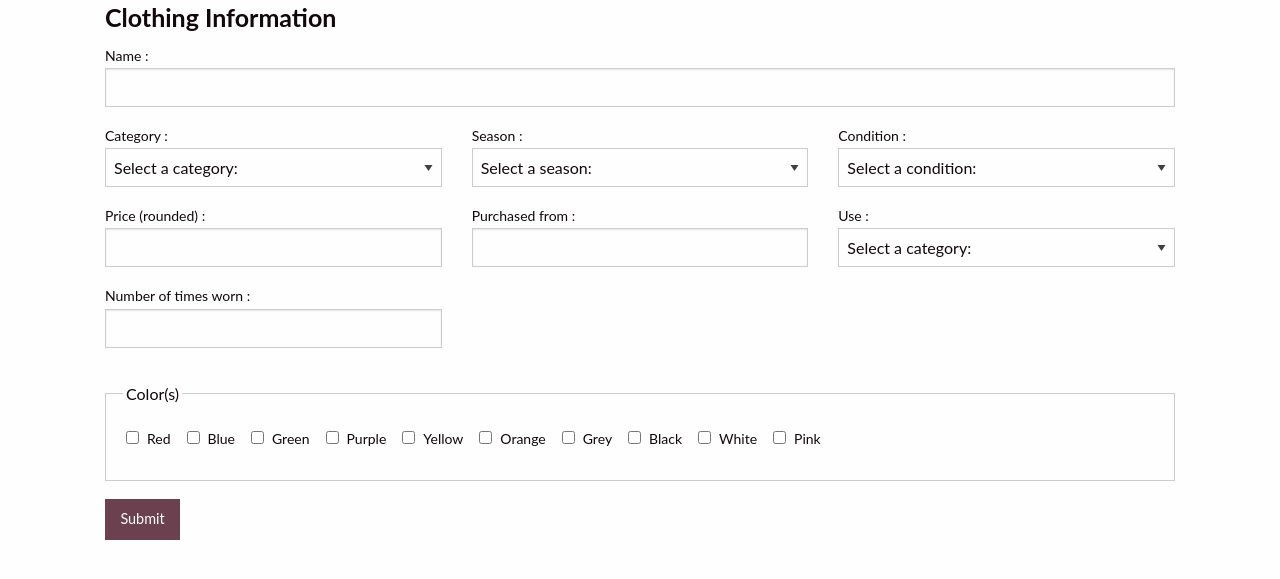
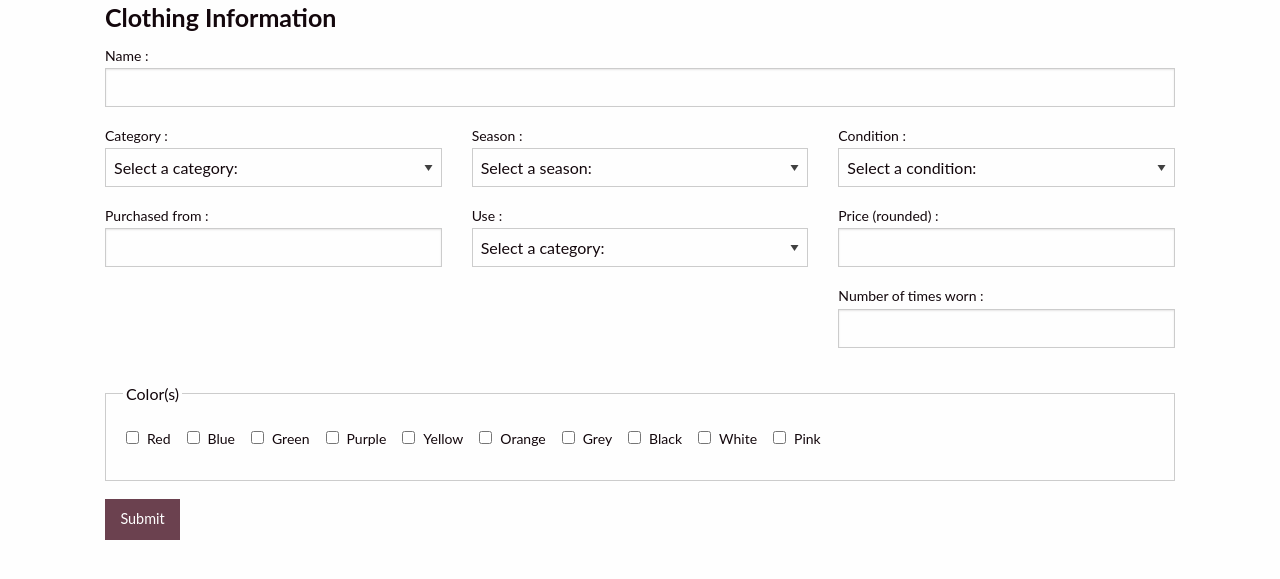
Before and after one commit to LizBossley/minify-my-closet, a PHP site: page /clothing/edit.php in a window 1280 px wide. Shown: the part 57-636 px from the top of the page. Run offline with PHP 8.4, Linux system fonts and the light colour scheme; style sheets or scripts are compiled from the project's sources.

Commit message:
Style/layout updates

```diff
--- a/clothing/edit.php
+++ b/clothing/edit.php
@@ -81,33 +81,30 @@ if (isset($_GET['id'])) {
 			</div>
 		</div>
 		<div class="row">
-			<div class="small-12 columns">
-				<div>
+			<div class="small-6 medium-3 columns">
 				<h4>Category: </h4><?php echo $categoryArray[$clothing['category']]?>
 			</div>
-				<div>
+			<div class="small-6 medium-3 columns">
 				<h4>Season: </h4><?php echo $seasonArray[$clothing['season']] ?>
 			</div>
-				<div>
+			<div class="small-6 medium-3 columns">
 				<h4>Occasion: </h4><?php echo $typeArray[$clothing['type']] ?>
 			</div>
+			<div class="small-6 medium-3 columns">
+				<h4>Store: </h4><span class='glyphicon glyphicon-tags' aria-hidden='true'></span>
+				<?php echo (!($clothing['store'] == "") ? $clothing['store'] : " --") ?>
 			</div>
 		</div>
 		<div class="row">
-			<div class="small-12 columns">
-				<div>
-					<h4>Store: </h4><span class='glyphicon glyphicon-tags' aria-hidden='true'></span>
-					<?php echo (!($clothing['store'] == "") ? $clothing['store'] : " --") ?>
-				</div>
-				<div>
+			<div class="small-6 medium-3 columns">
 				<h4>Price: </h4><span class='glyphicon glyphicon-usd' aria-hidden='true'></span>
 				<?php echo (($clothing['price'] == 0) ? " --"  : $clothing['price']) ?>
 			</div>
-				<div>
+			<div class="small-6 medium-3 columns">
 				<h4>Times worn: </h4>
 				<?php echo (!($clothing['wearsCount'] == "") ?  $clothing['wearsCount'] : " --") ?>
 			</div>
-				<div>
+			<div class="small-6 medium-3 columns">
 				<h4>Average cost per wear:</h4> <span class='glyphicon glyphicon-usd' aria-hidden='true'></span>
 					<?php
 						if($clothing['wearsCount'] != 0 && $clothing['price'] != 0) {
@@ -119,10 +116,10 @@ if (isset($_GET['id'])) {
 						echo $averageCost;
 					?>
 			</div>
-				<div>
+			<div class="small-6 medium-3 columns">
 				<h4>Condition: </h4><i class="fa fa-heartbeat" aria-hidden="true"></i> <?php echo $stateArray[$clothing['state']]?>
 			</div>
-				<div>
+			<div class="small-12 columns">
 				<h4>Color(s): </h4>
 				<i class="fa fa-paint-brush" aria-hidden="true"></i>
 					<?php
@@ -139,13 +136,12 @@ if (isset($_GET['id'])) {
 					?>
 			</div>
 		</div>
-		</div>
 		<div class="row">
 			<div class="small-12 columns">
 				<form id="wears-increase"  role="form">
 					<input type="hidden" id="clothingId" value="<?php echo $id ?>">
 					<input type="hidden" id="currentWears" value="<?php echo $clothing['wearsCount'] ?>">
-					<input class="btn btn-default" onclick="increaseWears()" type="button" id="submit-currentWears" value="I Wore This!" >
+					<input class="button" onclick="increaseWears()" type="button" id="submit-currentWears" value="I Wore This!" >
 				</form>
 			</div>
 		</div>
@@ -184,7 +180,7 @@ if (isset($_GET['id'])) {
 								>
 							</div>
 							<div class="row">
-								<div class="small-4 columns">
+								<div class="small-12 medium-4 columns">
 									<label for="category">Category :</label>
 									<select class="form-control" id="category" name="category">
 										<option value="">Select a category:</option>
@@ -199,7 +195,7 @@ if (isset($_GET['id'])) {
 										?>
 									</select>
 								</div>
-								<div class="small-4 columns">
+								<div class="small-12 medium-4 columns">
 									<label for="season">Season :</label>
 									<select class="form-control" id="season" name="season">
 										<option value="">Select a season:</option>
@@ -214,7 +210,7 @@ if (isset($_GET['id'])) {
 										?>
 									</select>
 								</div>
-								<div class="small-4 columns">
+								<div class="small-12 medium-4 columns">
 									<label for="season">Condition :</label>
 									<select class="form-control" id="state" name="state">
 										<option value="">Select a condition:</option>
@@ -231,15 +227,7 @@ if (isset($_GET['id'])) {
 								</div>
 							</div>
 							<div class="row">
-								<div class="small-4 columns">
-									<label>Price (rounded) :</label>
-									<input class="form-control" id="price" name="price" type="text"
-										<?php if (isset($clothing['price'])): ?>
-											value="<?php echo $clothing['price'] ?>"
-										<?php endif ?>
-									>
-								</div>
-								<div class="small-4 columns">
+								<div class="small-12 medium-4 columns">
 									<label for="name">Purchased from :</label>
 									<input class="form-control" id="store" name="store" type="text"
 										<?php if (isset($clothing['store'])): ?>
@@ -247,7 +235,7 @@ if (isset($_GET['id'])) {
 										<?php endif ?>
 									>
 								</div>
-								<div class="small-4 columns">
+								<div class="small-12 medium-4 columns">
 									<label for="type">Use :</label>
 									<select class="form-control" id="type" name="type">
 										<option value="">Select a category:</option>
@@ -262,9 +250,15 @@ if (isset($_GET['id'])) {
 										?>
 									</select>
 								</div>
+								<div class="small-6 medium-4 columns">
+									<label>Price (rounded) :</label>
+									<input class="form-control" id="price" name="price" type="text"
+										<?php if (isset($clothing['price'])): ?>
+											value="<?php echo $clothing['price'] ?>"
+										<?php endif ?>
+									>
 								</div>
-							<div class="row">
-								<div class="small-4 columns">
+								<div class="small-6 medium-4 columns">
 									<label>Number of times worn :</label>
 									<input class="form-control" id="wearsCount" name="wearsCount" type="text"
 										<?php if (isset($clothing['wearsCount'])): ?>
@@ -273,6 +267,7 @@ if (isset($_GET['id'])) {
 									>
 								</div>
 							</div>
+
 							<div class="row">
 								<div class="small-12 columns">
 									<fieldset class="fieldset">
```
Lines whose indentation alone changed are shown as unchanged.
